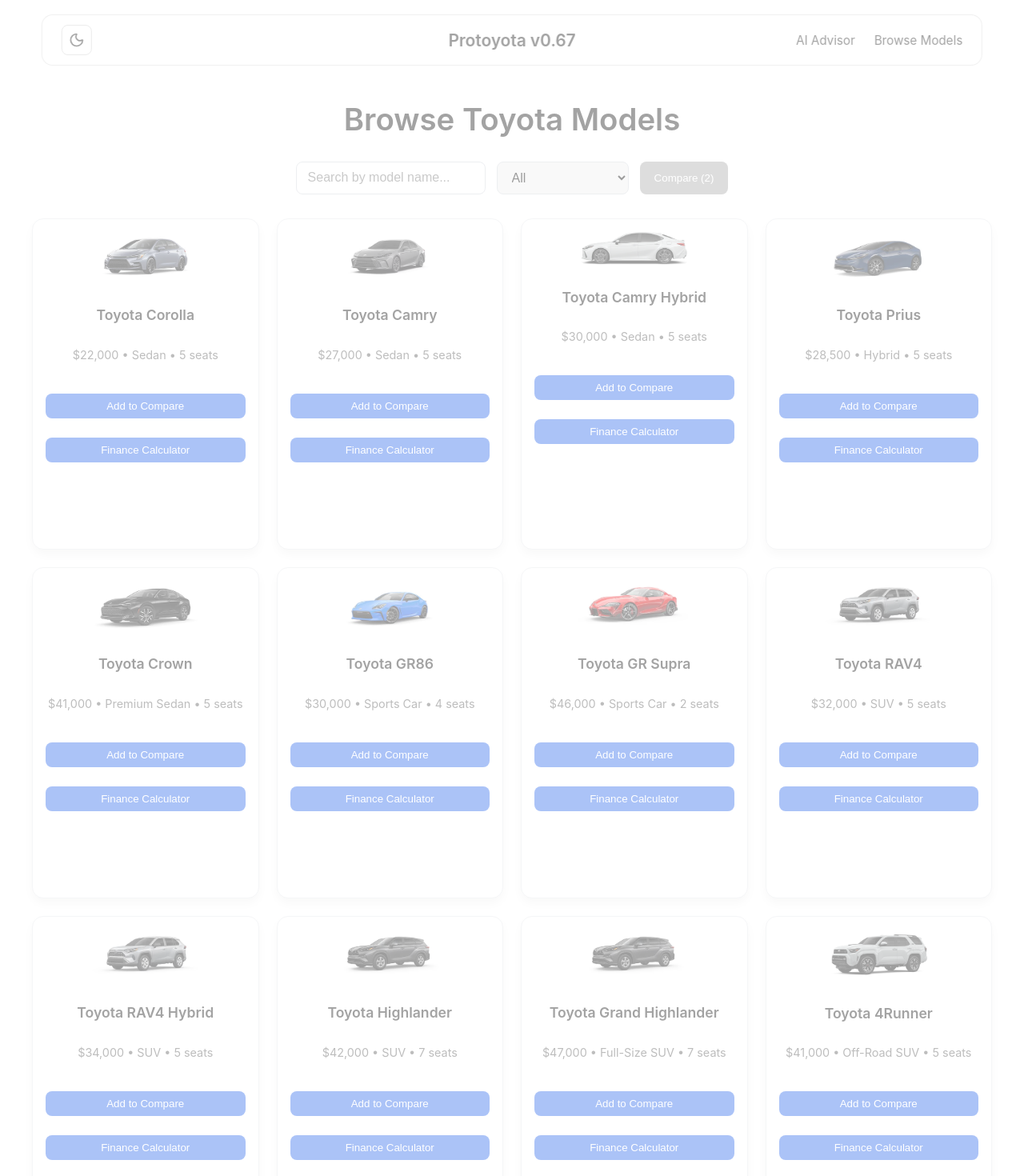
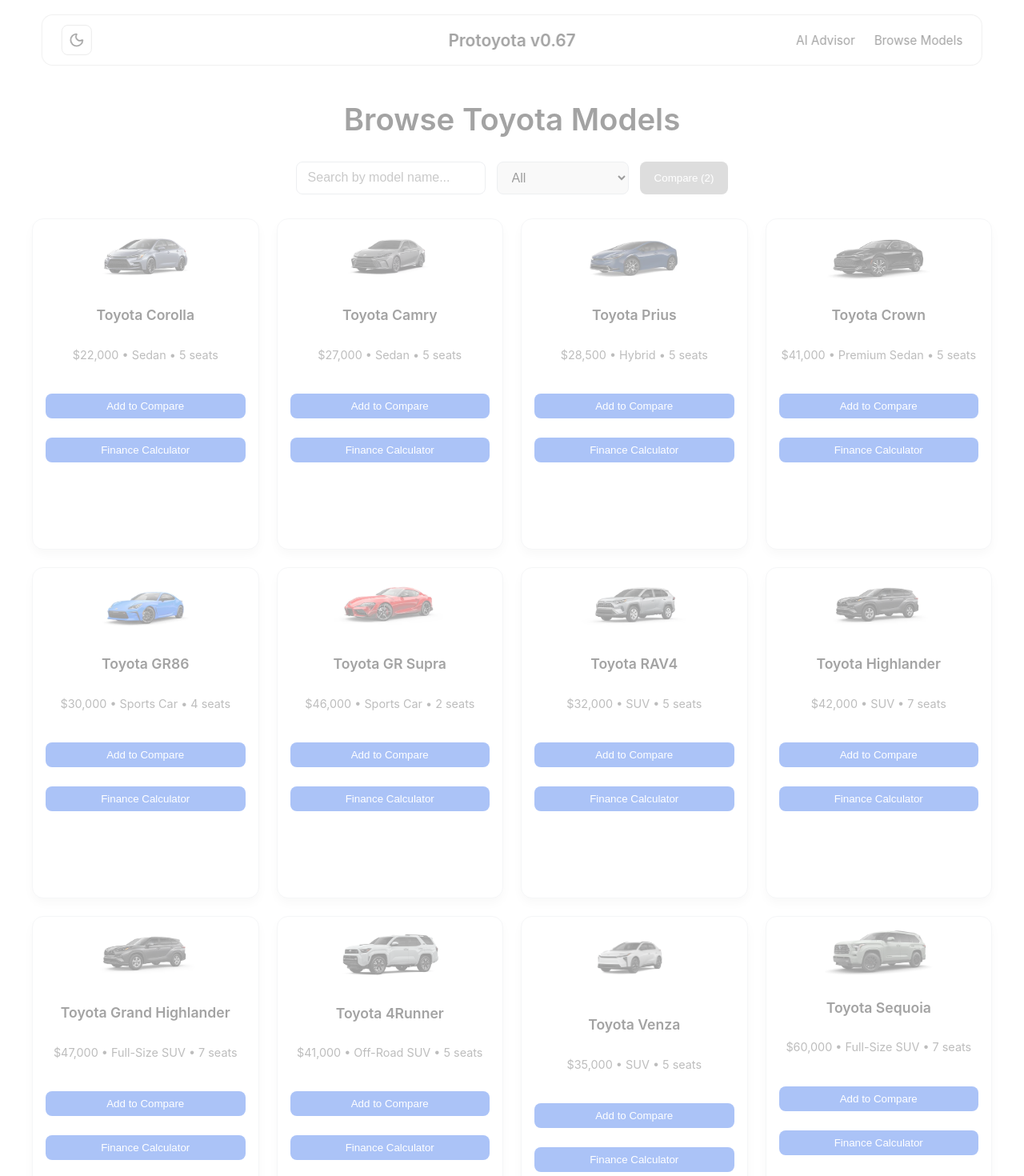
Before and after one commit to Vijaya-pixel/ProtoyotaAI, a React (Create React App) app: page /catalog in a window 1280 px wide. Shown: the top 1470 px of the page at 80% size. Built offline with nearby package versions, Linux system fonts and the light colour scheme.

Commit message:
remove old models

```diff
--- a/src/data/cars.js
+++ b/src/data/cars.js
@@ -21,17 +21,7 @@ export const cars = [
       fuel: "Gas",
       image: "/cars/Toyota-Camry-Lineup-2405.avif"
     },
-    {
-      name: "Toyota Camry Hybrid",
-      category: "Sedan",
-      price: 30000,
-      mpg: 52,
-      seats: 5,
-      horsepower: 208,
-      drivetrain: "FWD",
-      fuel: "Hybrid",
-      image: "/cars/camry-hybrid.webp"
-    },
+
     {
       name: "Toyota Prius",
       category: "Hybrid",
@@ -87,17 +77,7 @@ export const cars = [
       fuel: "Gas",
       image: "/cars/rav4.avif"
     },
-    {
-      name: "Toyota RAV4 Hybrid",
-      category: "SUV",
-      price: 34000,
-      mpg: 41,
-      seats: 5,
-      horsepower: 219,
-      drivetrain: "AWD",
-      fuel: "Hybrid",
-      image: "/cars/rav4.avif"
-    },
+
     {
       name: "Toyota Highlander",
       category: "SUV",
```
